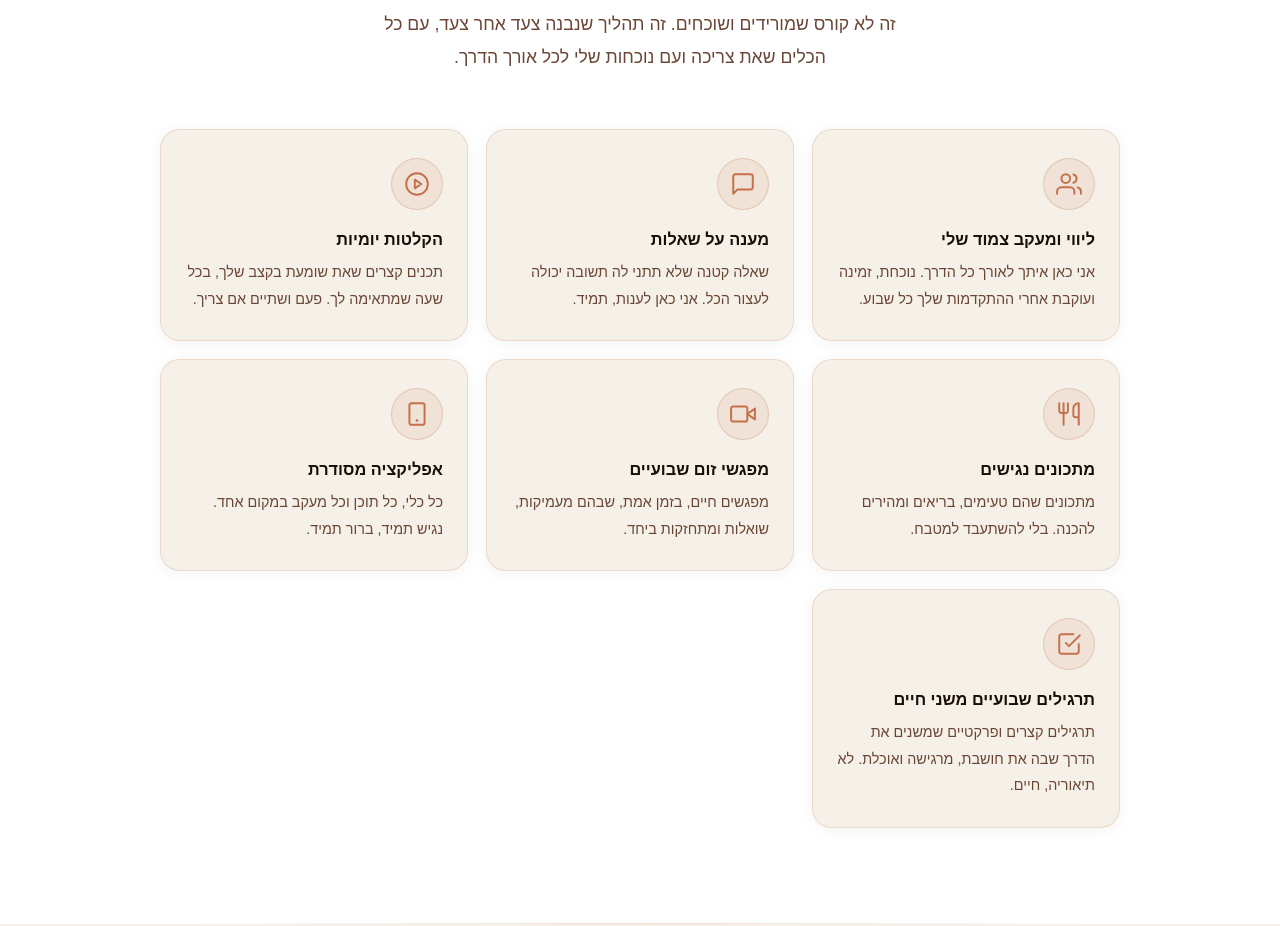
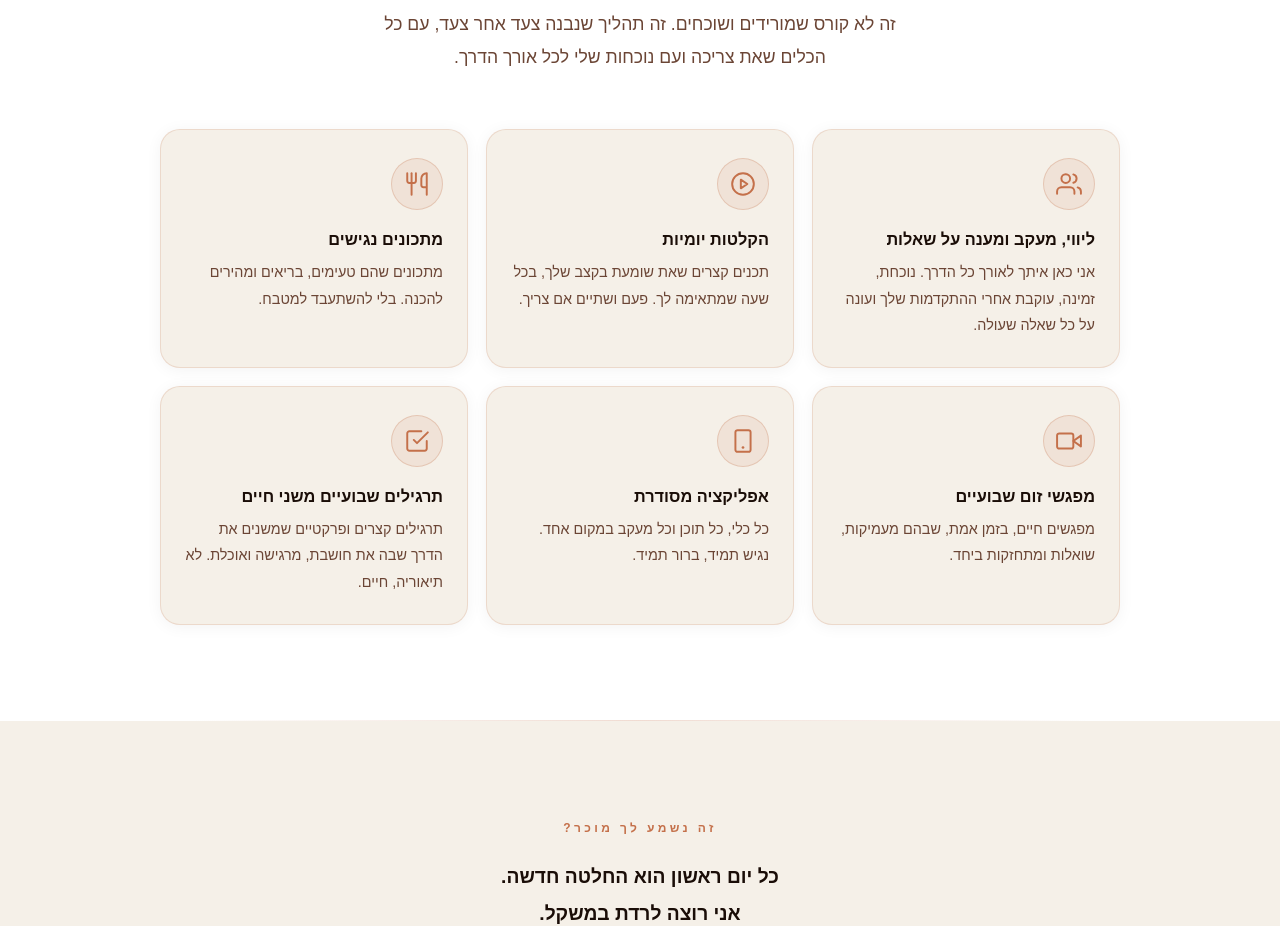
Before and after one commit to shenhav1985-netizen/floweat-landing, a Next.js app: page / in a window 1280 px wide. Shown: the part 1540-2466 px from the top of the page. Built offline with nearby package versions, Linux system fonts and the light colour scheme.

Commit message:
Merge coaching and Q&A cards into one, back to 6 cards

```diff
--- a/app/components/ProgramHighlightsSection.tsx
+++ b/app/components/ProgramHighlightsSection.tsx
@@ -4,23 +4,14 @@ import { motion } from 'framer-motion';
 
 const highlights = [
   {
-    title: 'ליווי ומעקב צמוד שלי',
-    desc: 'אני כאן איתך לאורך כל הדרך. נוכחת, זמינה ועוקבת אחרי ההתקדמות שלך כל שבוע.',
+    title: 'ליווי, מעקב ומענה על שאלות',
+    desc: 'אני כאן איתך לאורך כל הדרך. נוכחת, זמינה, עוקבת אחרי ההתקדמות שלך ועונה על כל שאלה שעולה.',
     icon: (
       <svg width="26" height="26" viewBox="0 0 24 24" fill="none" stroke="currentColor" strokeWidth="1.8" strokeLinecap="round" strokeLinejoin="round">
         <path d="M17 21v-2a4 4 0 0 0-4-4H5a4 4 0 0 0-4 4v2"/>
         <circle cx="9" cy="7" r="4"/>
         <path d="M23 21v-2a4 4 0 0 0-3-3.87"/>
         <path d="M16 3.13a4 4 0 0 1 0 7.75"/>
-      </svg>
-    ),
-  },
-  {
-    title: 'מענה על שאלות',
-    desc: 'שאלה קטנה שלא תתני לה תשובה יכולה לעצור הכל. אני כאן לענות, תמיד.',
-    icon: (
-      <svg width="26" height="26" viewBox="0 0 24 24" fill="none" stroke="currentColor" strokeWidth="1.8" strokeLinecap="round" strokeLinejoin="round">
-        <path d="M21 15a2 2 0 0 1-2 2H7l-4 4V5a2 2 0 0 1 2-2h14a2 2 0 0 1 2 2z"/>
       </svg>
     ),
   },
```
